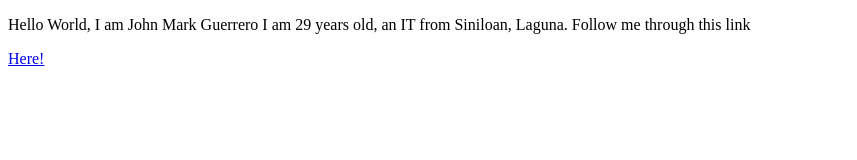
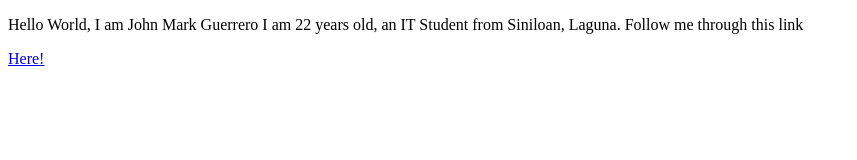
Before and after one commit to johnmarkguerreroBSIT2A/ITST301, a plain HTML site: page ITST301EngagingActivity.html in a window 1280 px wide. Shown: the whole page, without its empty margins (0-857 px from the left). Drawn offline with Linux system fonts and the light colour scheme.

Commit message:
Update ITST301EngagingActivity.html

```diff
--- a/ITST301EngagingActivity.html
+++ b/ITST301EngagingActivity.html
@@ -6,7 +6,7 @@
 </head>
 <body>
 <p> Hello World, I am John Mark Guerrero
-    I am 29 years old, an IT from Siniloan, Laguna.
+    I am 22 years old, an IT Student from Siniloan, Laguna.
     Follow me through this link </p> <a href="https://web.facebook.com/johnmark.guerrero.52">Here!</a>
 </body>
 </html>
```
